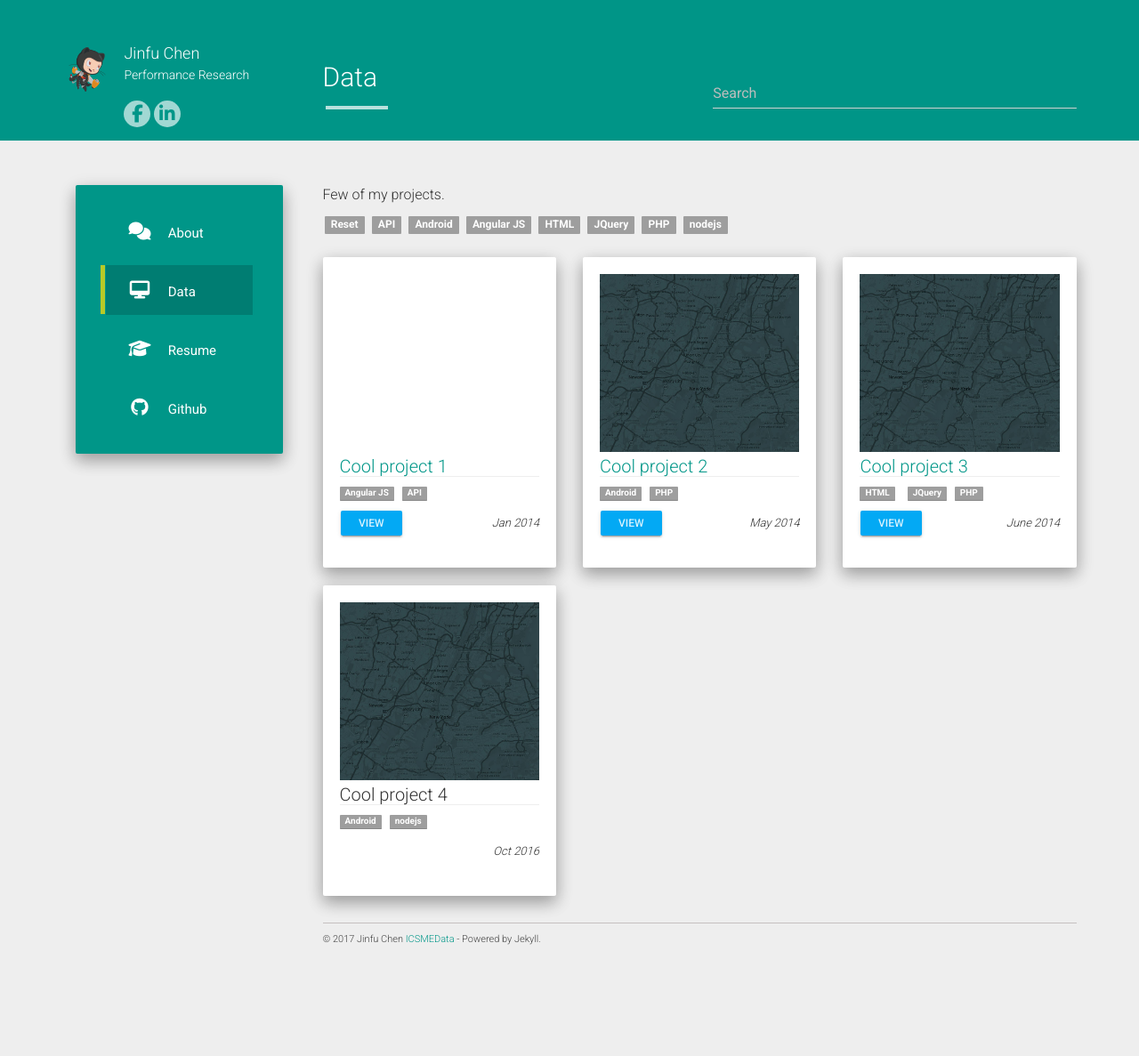
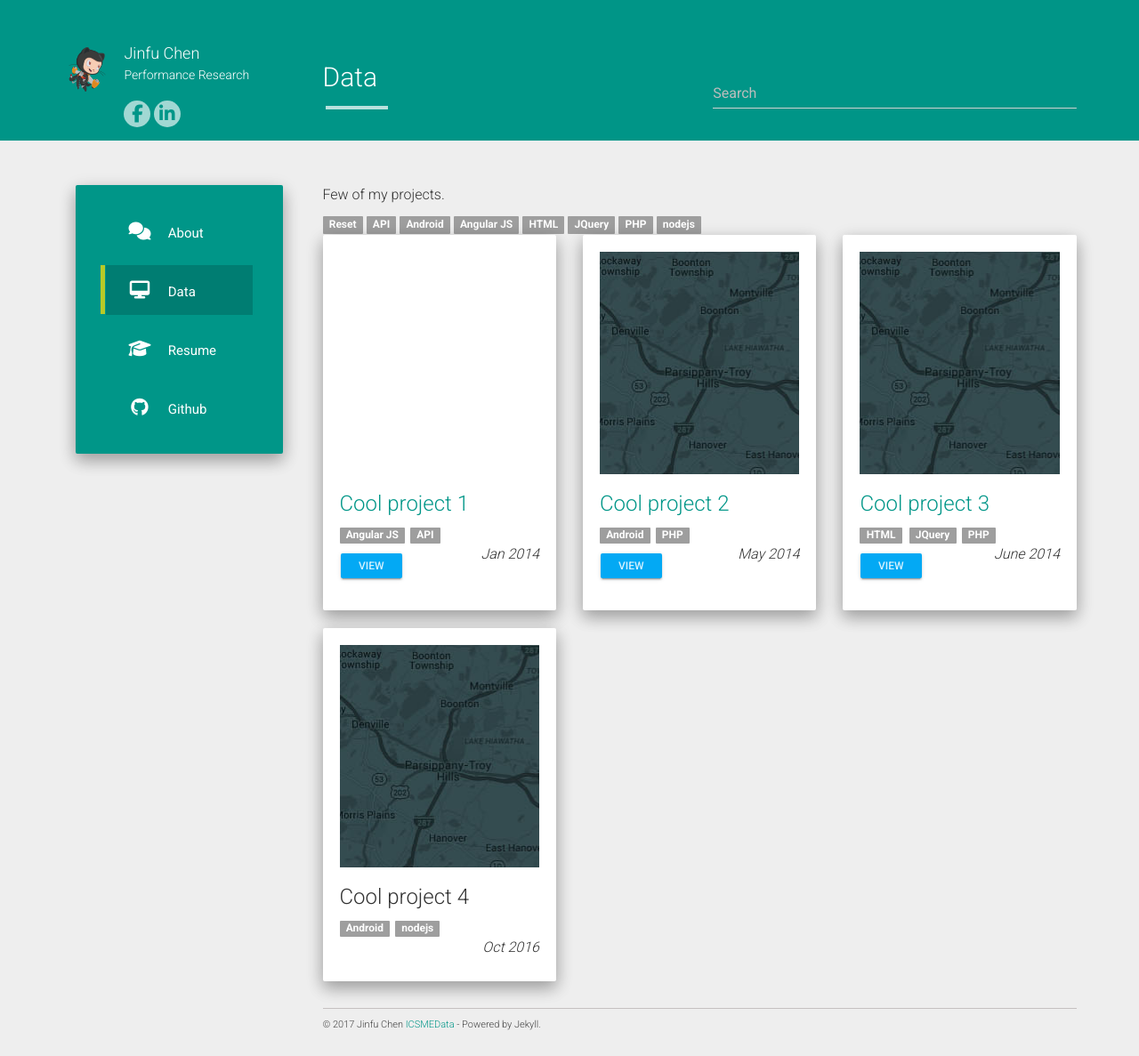
Before and after one commit to jinfuchen/icsmeData, a Jekyll site: the page built from projects.md, in a window 1280 px wide. Shown: the whole page at 89% size. Built offline with Jekyll 4.4.1, drawn with Linux system fonts in a browser that asks for light colours; nearby versions of some CDN libraries; before the commit the page ends 1091 px from its top, so only the background shows below that.

Commit message:
project_css

```diff
--- a/static/css/projects.scss
+++ b/static/css/projects.css
@@ -43,7 +43,7 @@
     .project-inner > a { display: block; }
 
     .project-img {
-        height: 200px;
+        height: 250px;
         display: block;
         @include bg( cover );
     }
```
